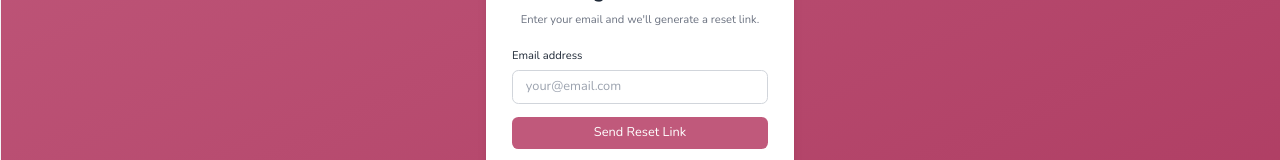
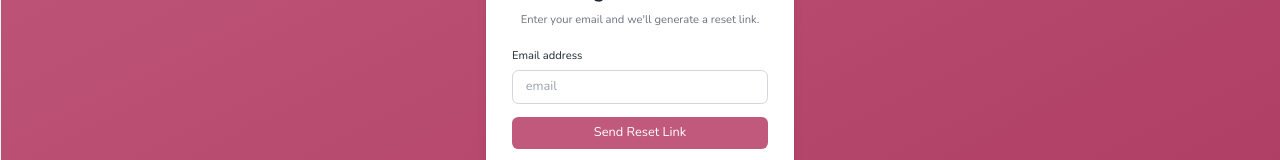
Before and after one commit to divyansh1480/Ozi-Blogs, a Next.js app in the folder frontend/: page /auth/forgot-password in a window 1280 px wide. Shown: the part 289-449 px from the top of the page. Built offline with nearby package versions, Linux system fonts and the light colour scheme; no server answers.

Commit message:
forgot password placeholder updated

```diff
--- a/frontend/src/app/auth/forgot-password/page.tsx
+++ b/frontend/src/app/auth/forgot-password/page.tsx
@@ -63,7 +63,7 @@ export default function ForgotPasswordPage() {
                   value={email}
                   onChange={(e) => setEmail(e.target.value)}
                   className="w-full px-4 py-2 border border-gray-300 rounded-lg focus:outline-none focus:ring-2 focus:ring-primary"
-                  placeholder="your@email.com"
+                  placeholder="email"
                   required
                 />
               </div>
```
